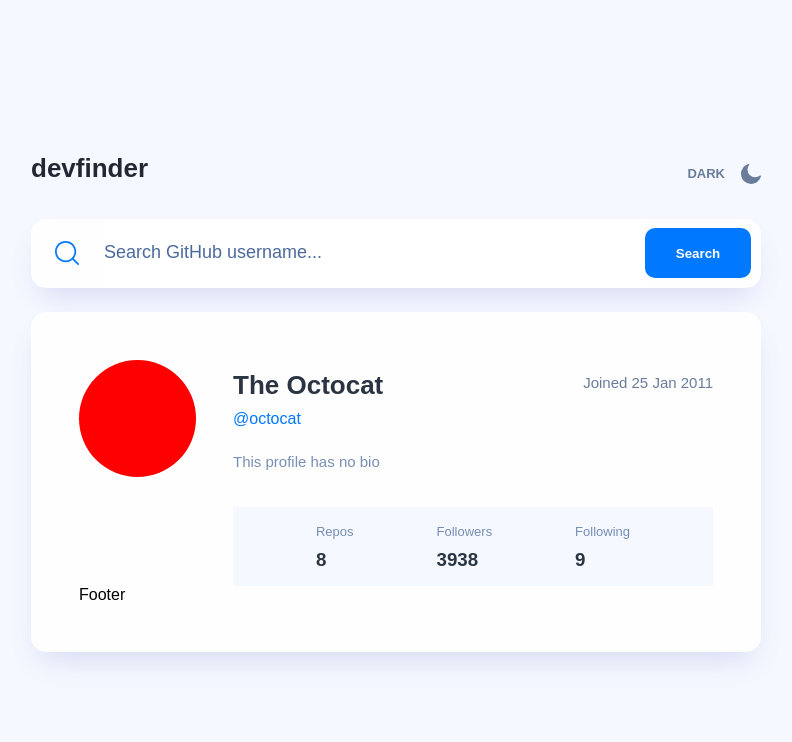
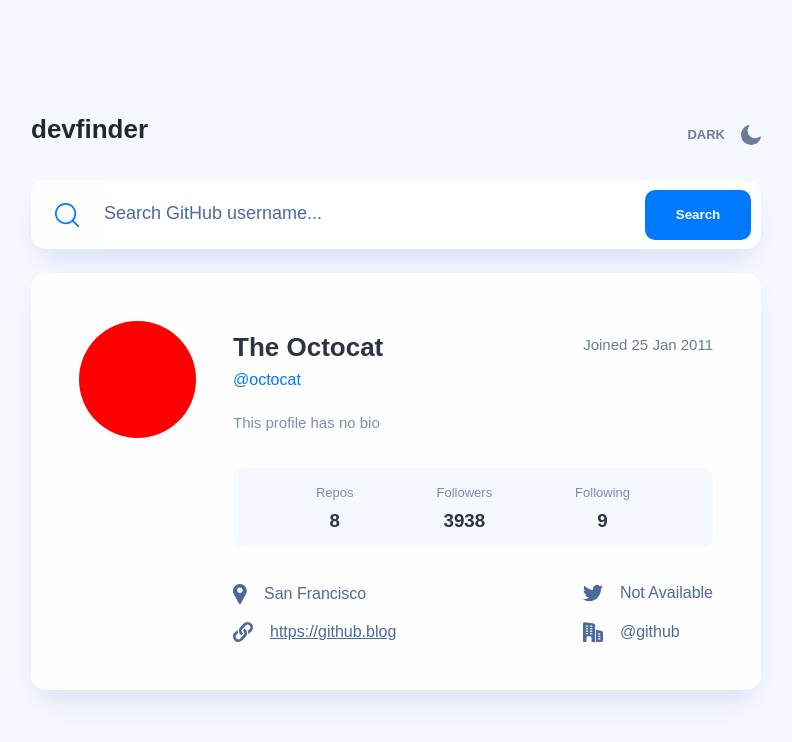
Before and after one commit to Nicasiomarques/github-user-search-app, a website: page index.html in a window 1280 px wide. Shown: the whole page, without its empty margins (244-1036 px from the left). Drawn offline with Linux system fonts and the light colour scheme.

Commit message:
feat: Built the footer component

```diff
--- a/Frontend/style/components/_buttons.scss
+++ b/Frontend/style/components/_buttons.scss
@@ -6,6 +6,7 @@
   border: none;
   height: rem(50px);
   text-transform: capitalize;
+  cursor: pointer;
 
   &--primary {
     min-width: rem(106px);
--- /dev/null
+++ b/Frontend/style/components/_social-media.scss
@@ -0,0 +1,24 @@
+.c-social-media {
+  display: grid;
+  justify-content: space-between;
+  align-items: flex-start;
+  grid-template-columns: repeat(2, auto);
+  grid-template-rows: repeat(2, auto);
+  column-gap: 18px;
+  row-gap: 18px;
+
+  &__item {
+    list-style: none;
+
+    a {
+      color: var(--color-gray-300);
+      display: flex;
+      align-items: center;
+      text-decoration: none;
+    }
+
+    img {
+      margin-right: rem(17px);
+    }
+  }
+}
--- a/Frontend/style/components/_stats.scss
+++ b/Frontend/style/components/_stats.scss
@@ -1,5 +1,6 @@
 .c-stats {
   @include padding-y(15px);
+  border-radius: rem(10px);
   list-style: none;
   background-color: var(--color-bg);
   display: flex;
@@ -7,8 +8,11 @@
   justify-content: space-evenly;
   margin-left: auto;
   width: 100%;
+  margin-bottom: rem(37px);
 
   &__item {
+    text-align: center;
+
     span {
       color: var(--color-gray-300);
       mix-blend-mode: normal;
--- a/Frontend/style/layout/_footer.scss
+++ b/Frontend/style/layout/_footer.scss
@@ -0,0 +1,5 @@
+.c-footer {
+  max-width: rem(480px);
+  width: 100%;
+  margin-left: auto;
+}
--- a/Frontend/style/main.scss
+++ b/Frontend/style/main.scss
@@ -13,5 +13,6 @@
 @import 'components/buttons';
 @import 'components/stats';
 @import 'components/user';
+@import 'components/social-media';
 
 @import 'themes/theme';
--- a/index.html
+++ b/index.html
@@ -79,7 +79,48 @@
 							</li>
 						</ul>
 					</div>
-					<footer class="c-footer">Footer</footer>
+					<footer class="c-footer">
+						<ul class="c-social-media">
+							<li class="c-social-media__item">
+								<a href="#">
+									<img
+										src="/Frontend/images/icon-location.svg"
+										alt="icon icon-location"
+									/>
+									<span>San Francisco</span>
+								</a>
+							</li>
+							<li class="c-social-media__item">
+								<a href="#">
+									<img
+										src="/Frontend/images/icon-twitter.svg"
+										alt="icon icon-twitter"
+									/>
+									<span>Not Available</span>
+								</a>
+							</li>
+							<li class="c-social-media__item">
+								<a href="https://github.blog">
+									<img
+										src="/Frontend/images/icon-website.svg"
+										alt="icon icon-blog"
+									/>
+									<span style="text-decoration: underline"
+										>https://github.blog</span
+									>
+								</a>
+							</li>
+							<li class="c-social-media__item">
+								<a href="#">
+									<img
+										src="/Frontend/images/icon-company.svg"
+										alt="icon icon-location"
+									/>
+									<span>@github</span>
+								</a>
+							</li>
+						</ul>
+					</footer>
 				</section>
 			</div>
 		</main>
```
Also changed, not shown: Frontend/style.min.css, Frontend/style/base/_typography.scss (line endings or trailing spaces), 1 other file.
